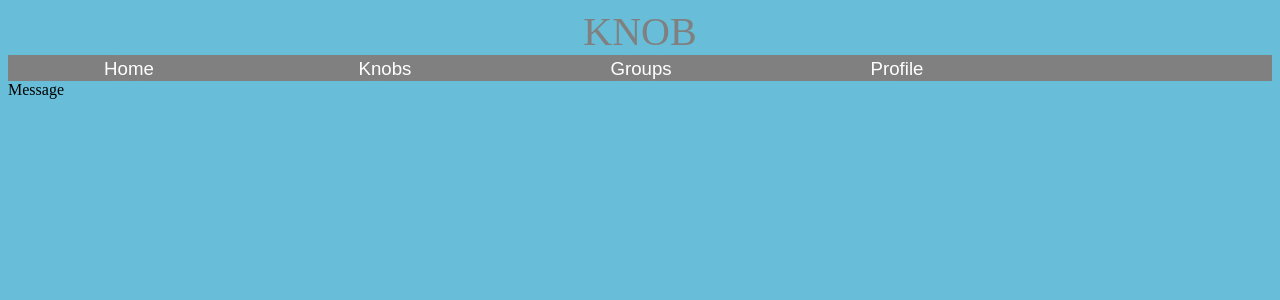
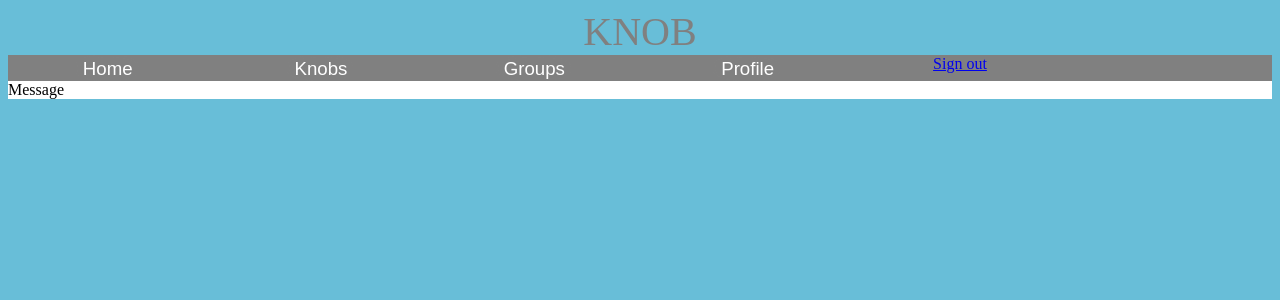
Before and after one commit to bwitt19/knob, a Python web app: template template/main.html in a window 1280 px wide. Shown: the top 300 px of the page. Run offline with Jinja, Linux system fonts and the light colour scheme; the template is opened without the code that fills it, so the values that code supplies are empty; some libraries are stand-ins or nearby versions.

Commit message:
G sign in dawgssss

```diff
--- a/template/knobs.html
+++ b/template/knobs.html
@@ -41,5 +41,6 @@
 
   <div ID="message">
     Message
+  </div>
 
 </body>
--- a/template/main.html
+++ b/template/main.html
@@ -34,12 +34,28 @@
     </div>
     <div>
       <script src="https://apis.google.com/js/platform.js" async defer></script>
-      <meta name="google-signin-client_id" content="575098076279-s7l8cdn13p4a1e0qasm572mhavd0lb08.apps.googleusercontent.com">
+      <meta name="google-signin-client_id" content="361955621352-dbn2qo7h4slaemg2a8ou678ga89rbq7h.apps.googleusercontent.com">
       <div class="g-signin2" data-onsuccess="onSignIn"></div>
+    </div>
+    <div>
+      <a href="#" onclick="signOut();">Sign out </a>
+      <script>
+        function signOut() {
+          var auth2 = gapi.auth2.getAuthInstance();
+          auth2.signOut().then(function () {
+            console.log('User signed out.');
+          });
+        }
+      </script>
     </div>
   </div>
 
   <div ID="message">
     Message
+  </div>
+
+  <div>
+    <a href="javascript:getName();"></a>
+  </div>
 
 </body>
--- a/template/style.css
+++ b/template/style.css
@@ -15,7 +15,7 @@ body {
 #navbar {
   background-color: grey;
   text-align: center;
-  columns: 5;
+  columns: 6;
   border: 50%;
 }
 
@@ -33,4 +33,9 @@ body {
 #mission {
   color: black;
   font-size: 14pt;
+  background-color: white;
 }
+
+#message {
+  background-color: white;
+}
```
Also changed, not shown: scripts/signin.js (added, +16 -0 lines), 2 other files.
